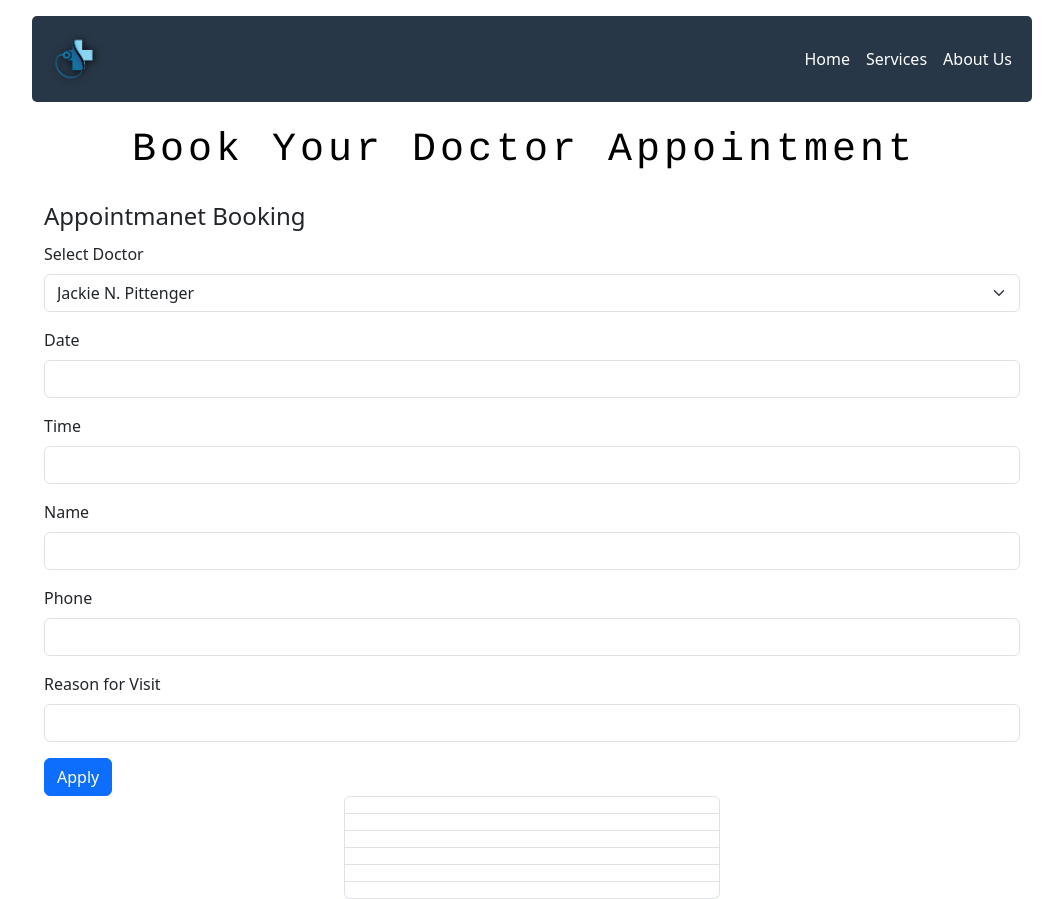
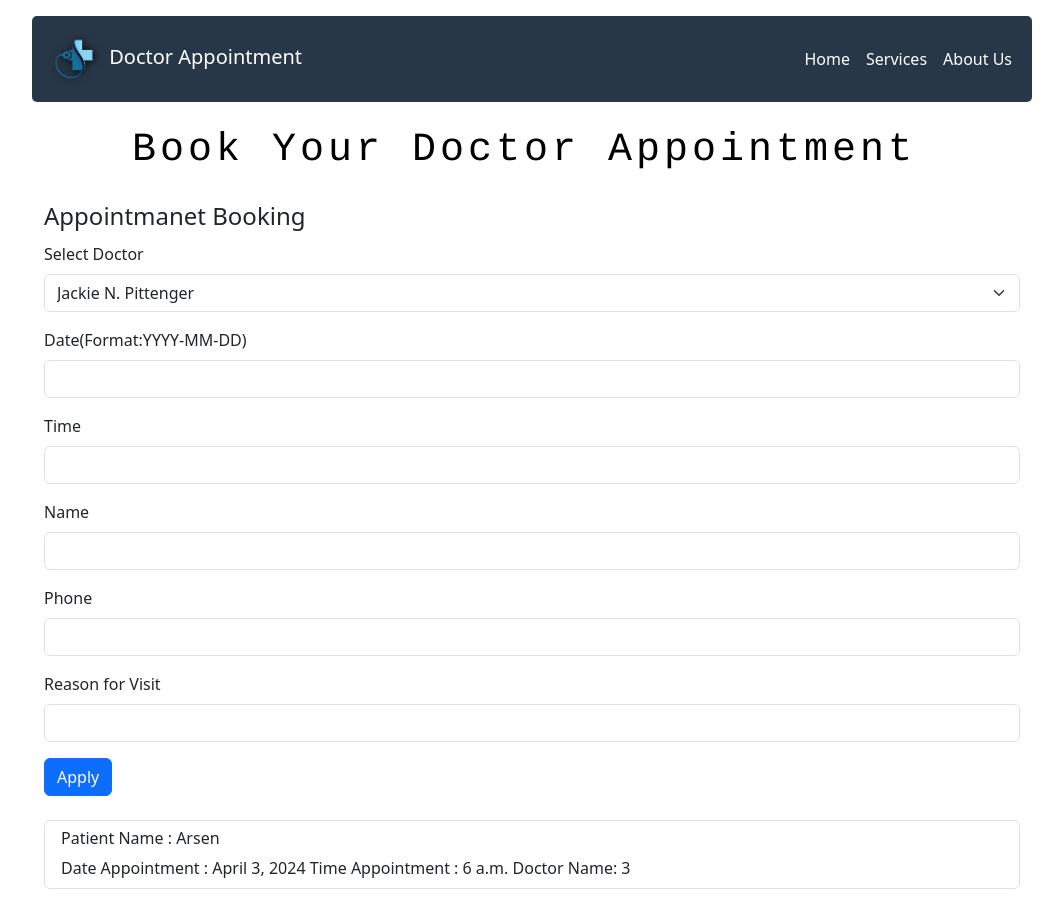
Before and after one commit to vya4eslavtka4enko/Doctor_Appointmants, a Django app: page / in a window 1280 px wide. Shown: the whole page, without its empty margins (108-1171 px from the left). Run offline with Django 5.2, Linux system fonts and the light colour scheme; data comes from the database, SQL or seed files in the repository; parts of the project's set-up code (start-up, migrations or seed data) failed here and were passed over.

Commit message:
add appointment

```diff
--- a/dbDoctors/models.py
+++ b/dbDoctors/models.py
@@ -10,7 +10,7 @@ class Doctors(models.Model):
 
 
 class Appoiment(models.Model):
-    doctor_name = models.ForeignKey(Doctors,on_delete=models.CASCADE)
+    doctor_name = models.ManyToManyField(Doctors)
     date_appoiment = models.DateField()
     time_appoiment = models.TimeField()
     patient_name = models.CharField(max_length=80)
--- a/dbDoctors/templates/main.html
+++ b/dbDoctors/templates/main.html
@@ -14,6 +14,7 @@
         <div class="container-fluid">
             <a class="navbar-brand" href="#">
                 <img src="/static/image/logo.png"  id = "logo" alt="" style="width:60px; text-shadow: 2px 2px red;">
+                <span style="color:white;">Doctor Appointment</span>
             </a>
         <button class="navbar-toggler" type="button" data-bs-toggle="collapse" data-bs-target="#navbarNav" aria-controls="navbarNav" aria-expanded="false" aria-label="Toggle navigation">
             <span class="navbar-toggler-icon"></span>
@@ -54,7 +55,7 @@
         </div>
 
          <div class="mb-3">
-            <label for="DateAppointment" class="form-label">Date</label>
+            <label for="DateAppointment" class="form-label">Date(Format:YYYY-MM-DD)</label>
             <input type="input" class="form-control" id="DateAppointment" name="date">
          </div>
 
@@ -83,14 +84,16 @@
     </div>
 
 
-    <div class="container" style="width:400px">
+    <div class="container mt-4" style="width:1000px">
       <ul class="list-group">
-        <li class="list-group-item">{{doctor_name}}</li>
-        <li class="list-group-item">{{date_appoiment}}</li>
-        <li class="list-group-item">{{time_appoiment}}</li>
-        <li class="list-group-item">{{name}}</li>
-        <li class="list-group-item">{{phone}}</li>
-        <li class="list-group-item">{{reason}}</li>
+        {%for item in list_of_appoiment%}
+            <li class="list-group-item">
+                <span><h6>Patient Name : {{item.patient_name}}</h6></span>
+                <span>Date Appointment : {{item.date_appoiment}}</span>
+                <span>Time Appointment : {{item.time_appoiment}}</span>
+                <span>Doctor Name: {{item.doctor_name}}</span>
+            </li>
+        {%endfor%}
     </ul>
     </div>
 
--- a/dbDoctors/views.py
+++ b/dbDoctors/views.py
@@ -5,7 +5,8 @@ from django.http import HttpResponseRedirect
 def main(request):
     list_of_doctors = Doctors.objects.all().values('doctor_name')
     list_of_doctors = [item['doctor_name']for item in list_of_doctors]
-
+    list_of_appoiment = Appoiment.objects.all().values('patient_name','date_appoiment','time_appoiment','doctor_name')
+    print(list_of_appoiment)
     doctor_name=''
     date_appoiment=''
     time_appoiment=''
@@ -13,6 +14,8 @@ def main(request):
     phone=''
     reason=''
     form = ''
+    patient=''
+
     if request.method == 'POST':
             doctor_name = request.POST.get('doctor_name')
             date_appoiment = request.POST.get('date')
@@ -20,14 +23,18 @@ def main(request):
             name = request.POST.get('name')
             phone = request.POST.get('phone')
             reason = request.POST.get('reason')
+            doctors = [Doctors.objects.get(doctor_name=doctor_name) for doc_name in doctor_name]
 
-            patient = AppoimentForm()
-            patient.doctor_name=doctor_name
-            patient.date_appoiment=date_appoiment
-            patient.time_appoiment=time_appoiment
-            patient.patient_name=name
-            patient.patient_phone=phone
-            patient.reason_for_visit=reason
+            appointment = Appoiment.objects.create(
+                date_appoiment=date_appoiment,
+                time_appoiment=time_appoiment,
+                patient_name=name,
+                patient_phone=phone,
+                reason_for_visit=reason
+            )
+            appointment.doctor_name.add(*doctors)
 
+            return HttpResponseRedirect('/')
 
-    return render(request,'main.html',{'list_of_doctors':list_of_doctors,})
+    return render(request,'main.html',{'list_of_doctors':list_of_doctors,
+                                                            'list_of_appoiment':list_of_appoiment})
```
Also changed, not shown: db.sqlite3, dbDoctors/migrations/0003_remove_appoiment_doctor_name_appoiment_doctor_name.py (added), dbDoctors/migrations/0004_remove_appoiment_doctor_name_appoiment_doctor_name.py (added), dbDoctors/migrations/0005_remove_appoiment_doctor_name_appoiment_doctor_name.py (added).
